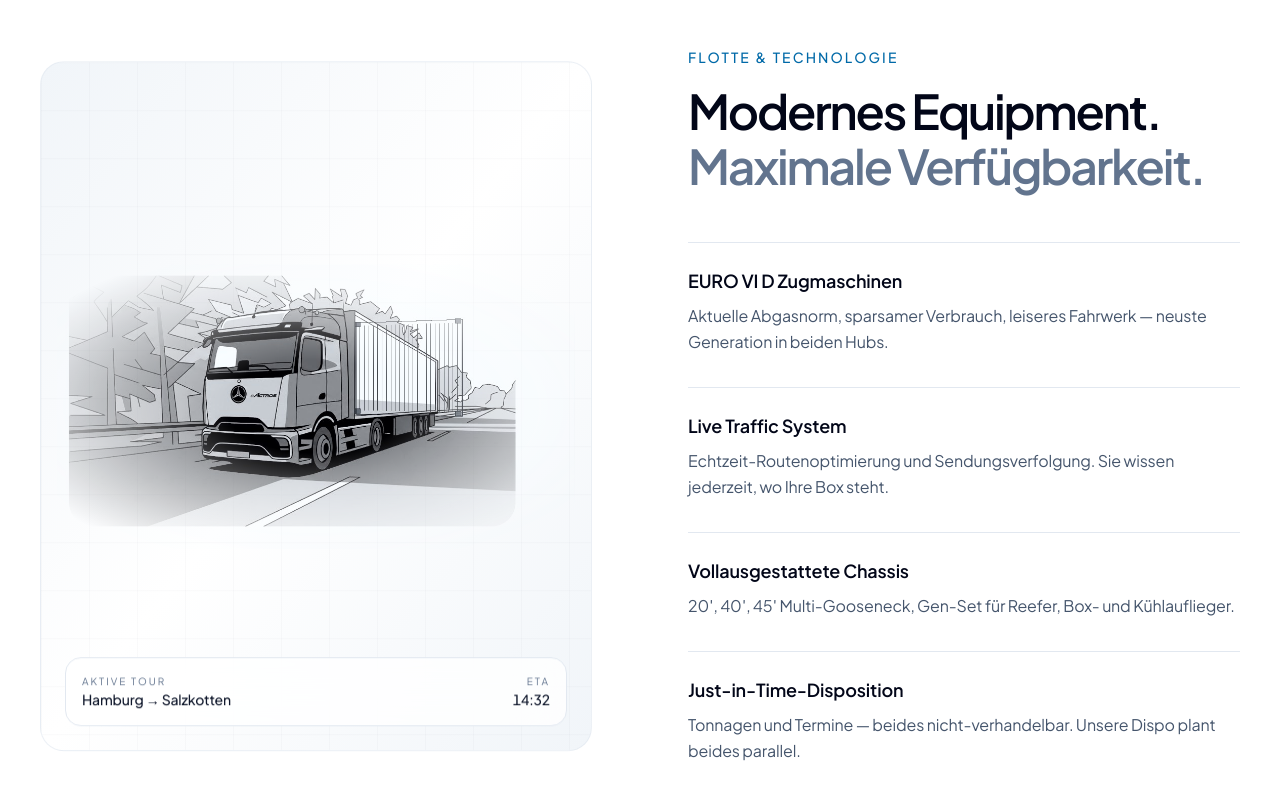
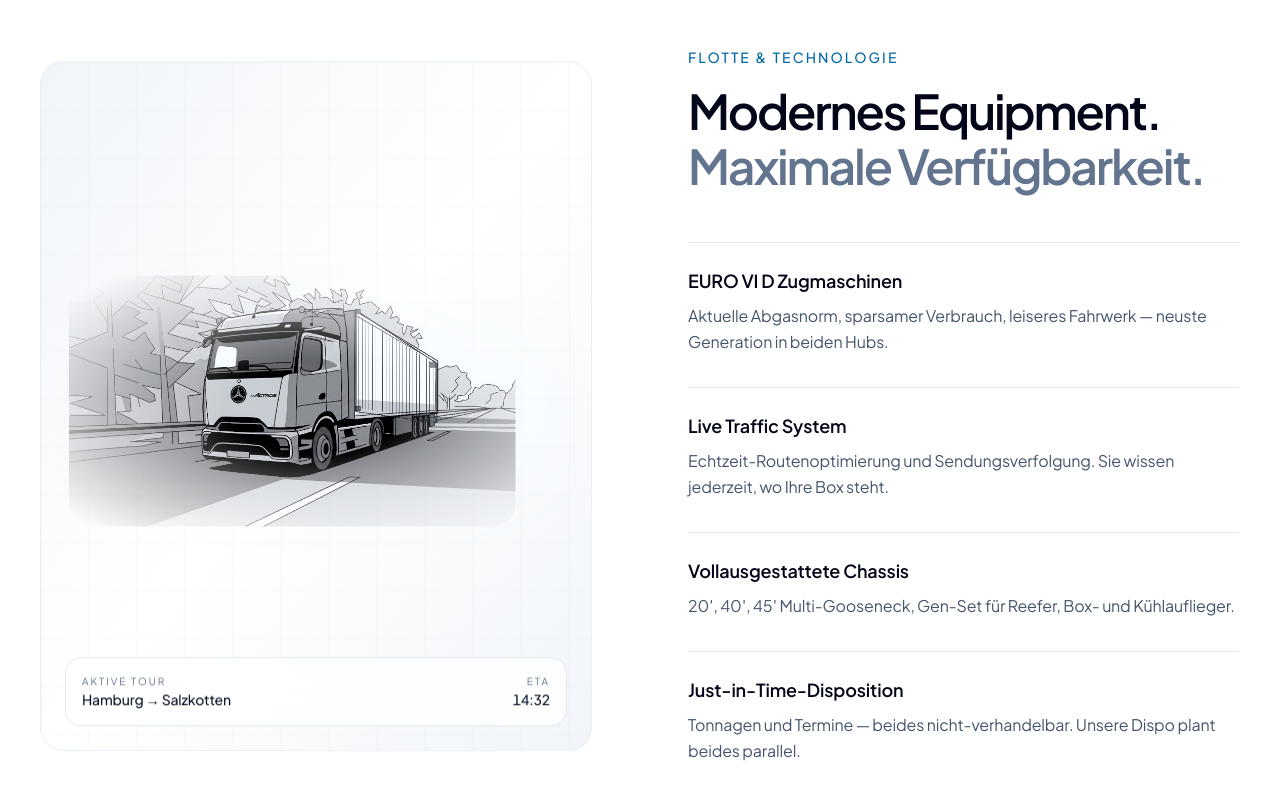
Before and after one commit to Gamabunta23/dsc-epp-website, a Next.js app: page / in a window 1280 px wide. Shown: the part 4797-5597 px from the top of the page. Built offline with nearby package versions, Linux system fonts and the light colour scheme.

Commit message:
Fleet-Truck: zurück auf v8-Stand (vor Top-Adjustment) + v12

```diff
--- a/src/components/Fleet.tsx
+++ b/src/components/Fleet.tsx
@@ -38,7 +38,7 @@ export default function Fleet() {
           <div className="absolute inset-0 bg-grid opacity-50" />
           <div className="absolute inset-0 flex items-center justify-center p-4">
             <Image
-              src="/fleet-truck-v11.jpeg"
+              src="/fleet-truck-v12.jpeg"
               alt="LKW der Flotte"
               width={1024}
               height={576}
```
Also changed, not shown: public/fleet-truck-v11.jpeg (deleted), public/fleet-truck-v12.jpeg (added).
